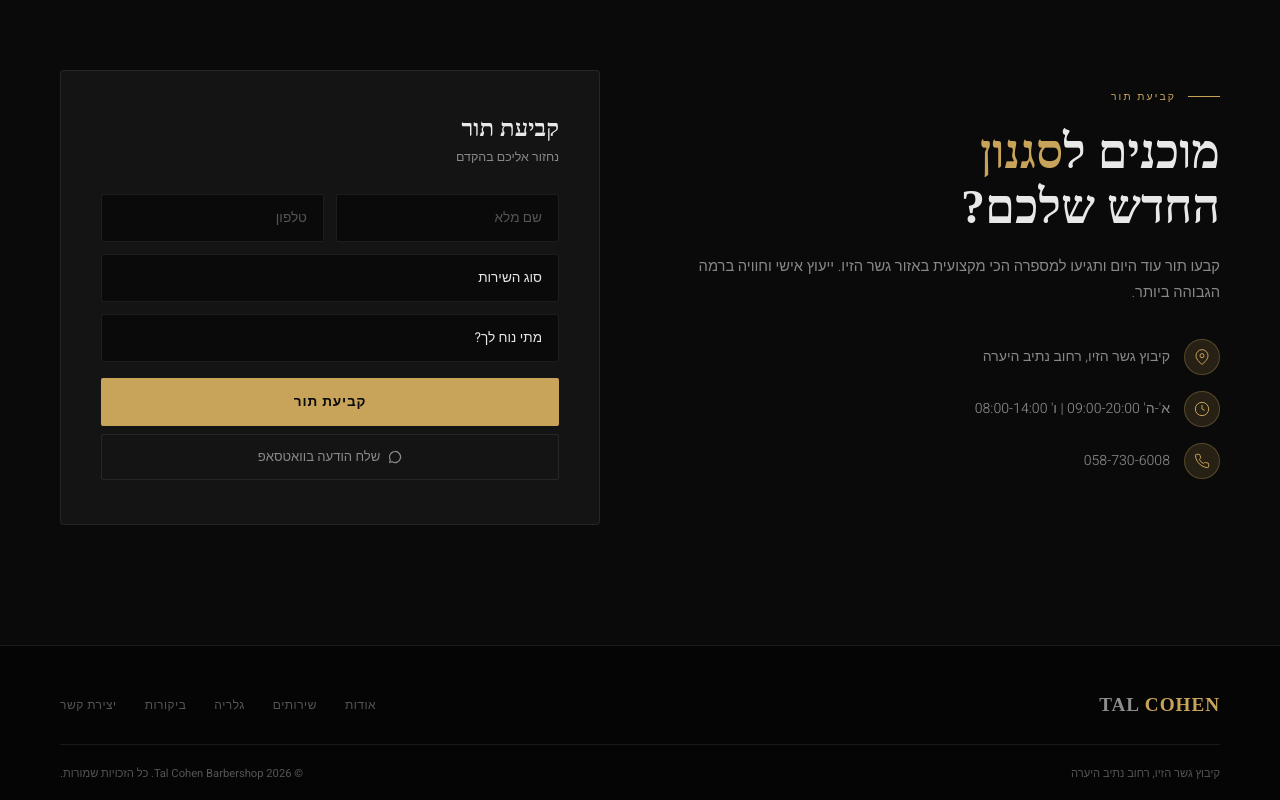
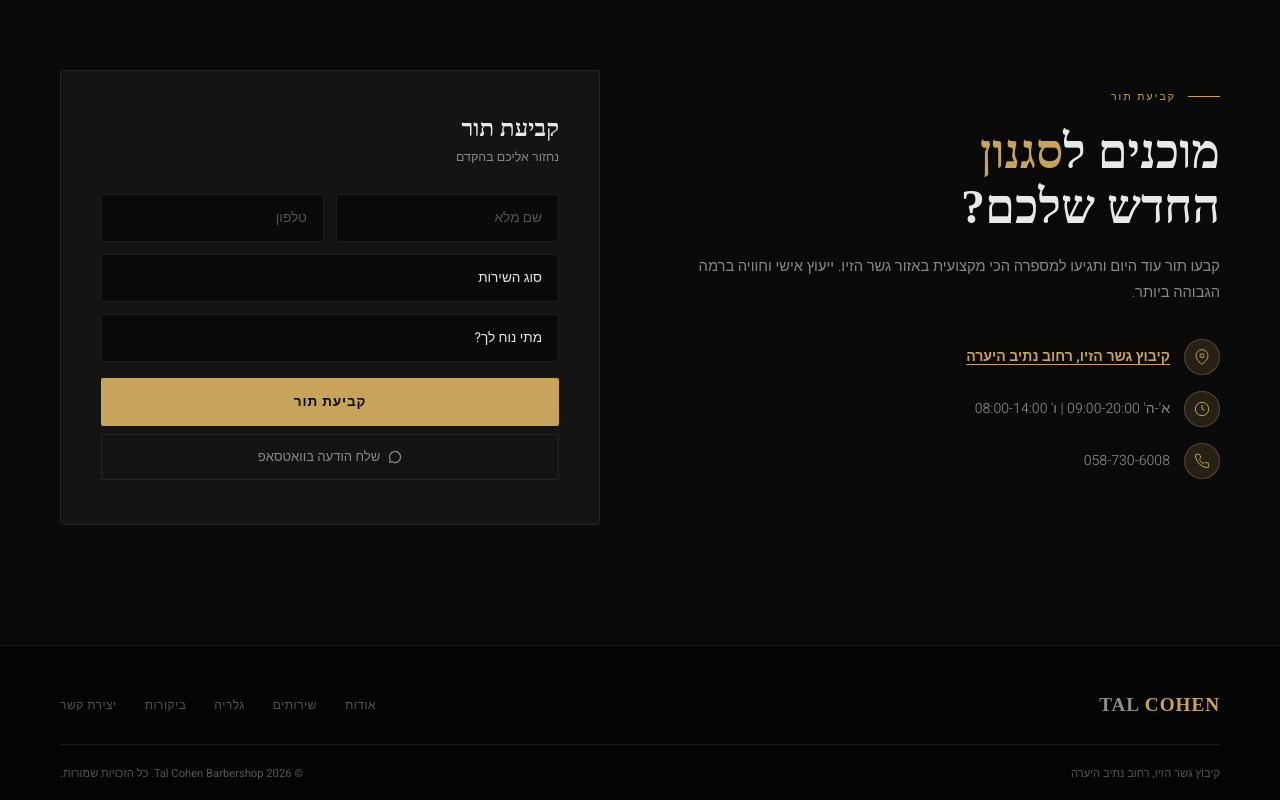
Before and after one commit to asaf30213/tal-barber, a React (Vite) app: page / in a window 1280 px wide. Shown: the part 4674-5474 px from the top of the page. Built offline with nearby package versions, Linux system fonts and the light colour scheme; a web font is replaced by a local one.

Commit message:
Make address bold and underlined

```diff
--- a/src/components/Booking.jsx
+++ b/src/components/Booking.jsx
@@ -48,7 +48,7 @@ export default function Booking() {
           <div className="booking-info">
             <div className="booking-info-item">
               <div className="booking-info-icon"><LocationIcon /></div>
-              <a href="https://maps.google.com/?q=Gesher+Haziv+Nativ+Hayaara" target="_blank" rel="noopener noreferrer" style={{ color: 'inherit' }}>קיבוץ גשר הזיו, רחוב נתיב היערה</a>
+              <a href="https://maps.google.com/?q=Gesher+Haziv+Nativ+Hayaara" target="_blank" rel="noopener noreferrer" style={{ color: 'var(--accent)', fontWeight: 700, textDecoration: 'underline', textUnderlineOffset: '3px' }}>קיבוץ גשר הזיו, רחוב נתיב היערה</a>
             </div>
             <div className="booking-info-item">
               <div className="booking-info-icon"><ClockIcon /></div>
```
